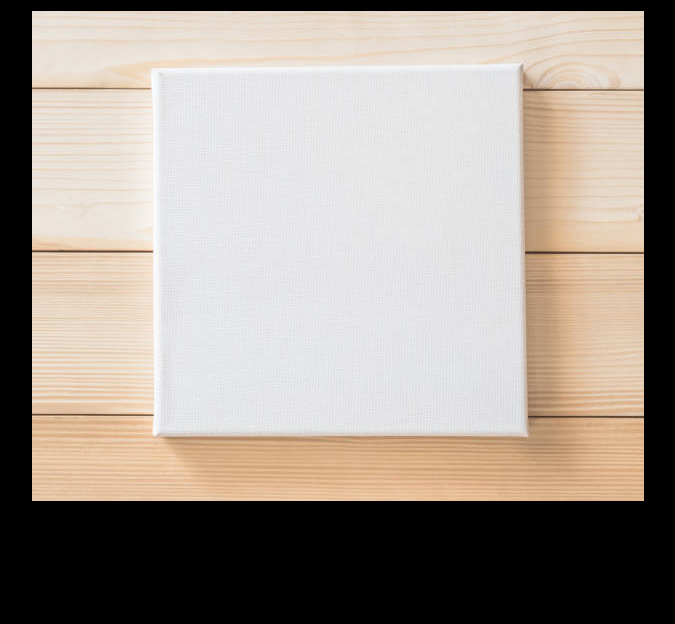
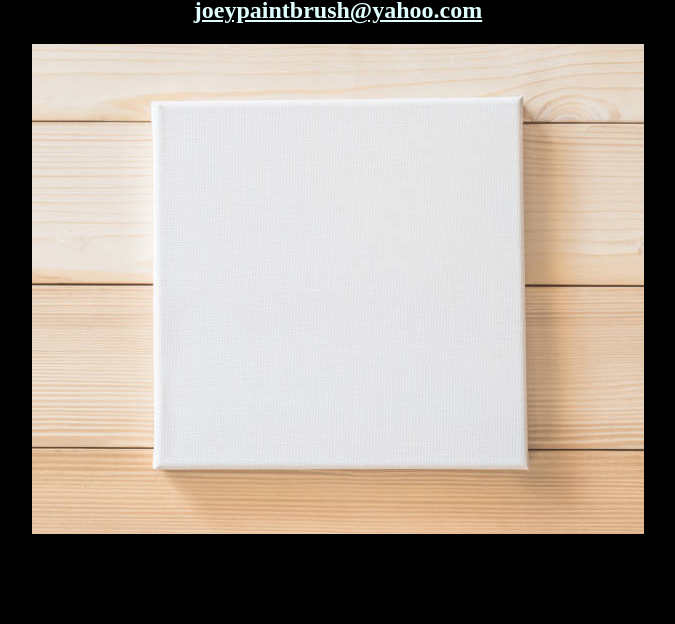
Before and after one commit to jimarasim/joeysblankcanvas, a plain HTML site: page index.html in a window 1280 px wide. Shown: the part 192-816 px from the top of the page, without its empty margins (302-977 px from the left). Drawn offline with Linux system fonts and the light colour scheme.

Commit message:
finishing touch and deploy file

```diff
--- a/index.html
+++ b/index.html
@@ -15,11 +15,16 @@
             align-items: center;
             height: 100vh;
         }
+
+        a{
+            color: lightcyan;
+        }
     </style>
 </head>
 <body>
 <div class="center">
     <h1>Joey's Blank Canvas</h1>
+    <h2><a href="mailto:joeypaintbrush@yahoo.com">joeypaintbrush@yahoo.com</a></h2>
     <img src="joeysblankcanvas.jpg" alt="joeys blank canvas image" />
 </div>
 </body>
```
Also changed, not shown: 1 other file.
